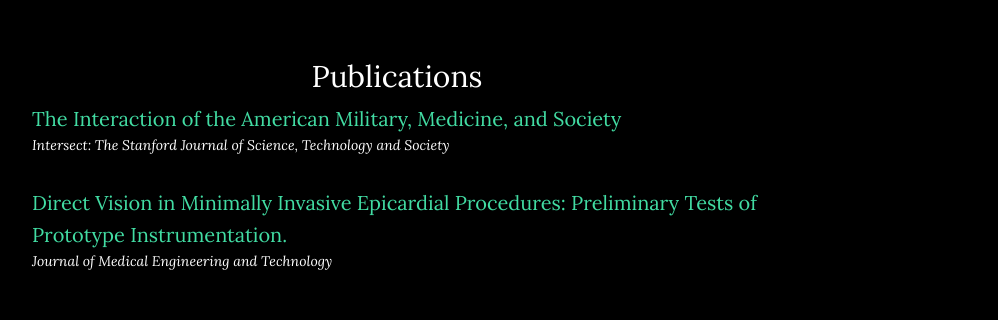
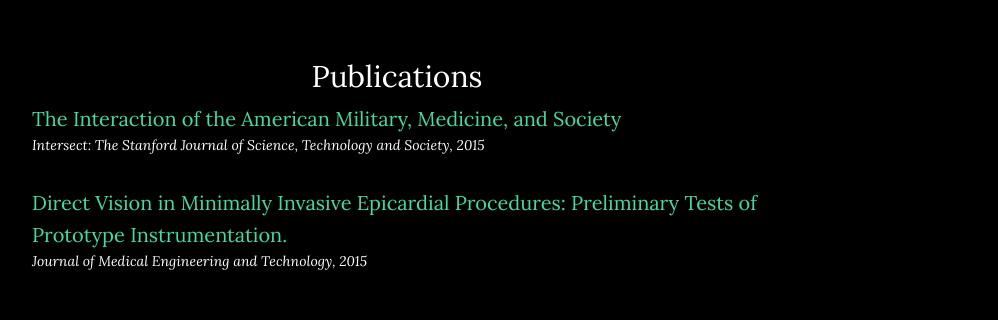
Before and after one commit to hagenmd/hagenmd.github.io, a website: page index.html in a window 1280 px wide. Shown: the part 2620-2940 px from the top of the page, without its empty margins (243-1241 px from the left). Drawn offline with nearby package versions, Linux system fonts and the light colour scheme; some packages are replaced by stand-ins of ours.

Commit message:
yearAddedToPubs

```diff
--- a/index.html
+++ b/index.html
@@ -163,10 +163,10 @@
                 <div class="col-lg-8 col-lg-offset-2">
                     <h2 style=text-align:center>Publications</h2>
                     <p style=text-align:left><a href="http://web.stanford.edu/group/ojs3/cgi-bin/ojs/index.php/intersect/article/view/757">The Interaction of the American Military, Medicine, and Society</a></p>
-                    <body style=text-align:justify><i>Intersect: The Stanford Journal of Science, Technology and Society</i></body>
+                    <body style=text-align:justify><i>Intersect: The Stanford Journal of Science, Technology and Society, 2015</i></body>
                     </p>
                     <p style=text-align:left><br><a href="https://www.ncbi.nlm.nih.gov/pubmed/26005103">Direct Vision in Minimally Invasive Epicardial Procedures: Preliminary Tests of Prototype Instrumentation.</a></p>
-                    <body style=text-align:justify><i>Journal of Medical Engineering and Technology</i></body>
+                    <body style=text-align:justify><i>Journal of Medical Engineering and Technology, 2015</i></body>
                 </div>
             </div>
         </div>
```
